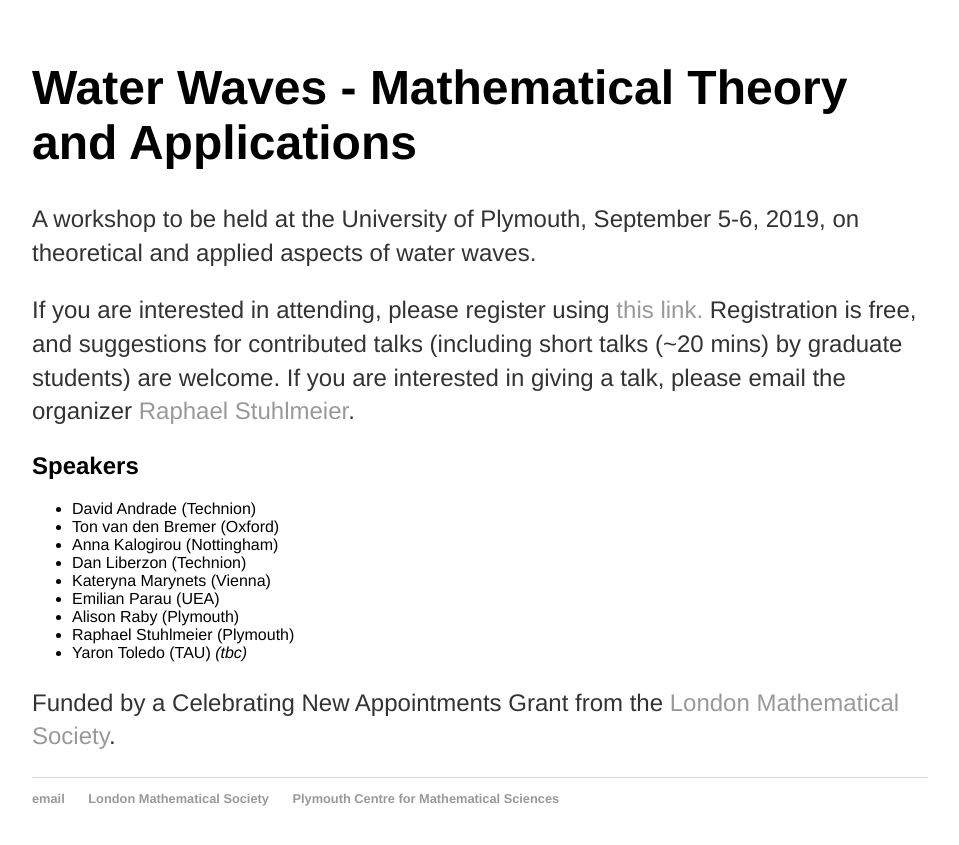
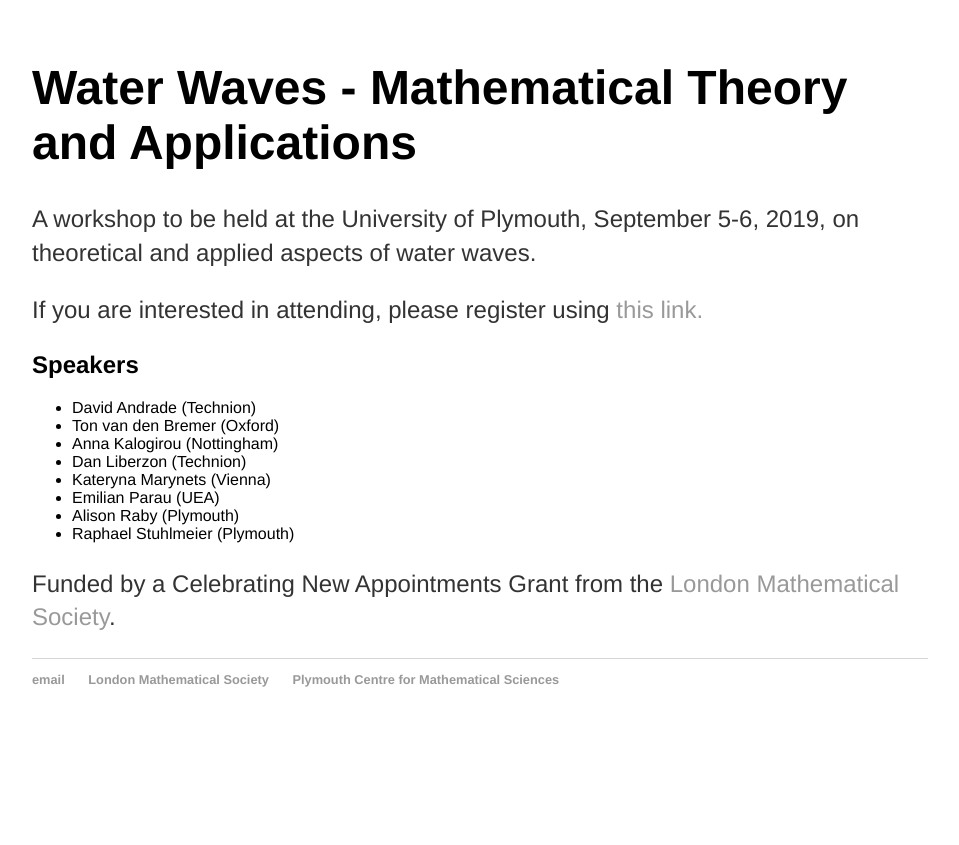
Before and after one commit to rstuhlmeier/rstuhlmeier.github.io, a Jekyll site: the page built from conferences/workshop.html, in a window 1280 px wide. Shown: the top 845 px of the page, without its empty margins (160-1119 px from the left). Built offline with Jekyll 4.4.1, drawn with Linux system fonts in a browser that asks for light colours.

Commit message:
Updated
Removed Yaron
Removed section on contributed talks.

```diff
--- a/conferences/workshop.html
+++ b/conferences/workshop.html
@@ -7,7 +7,7 @@
 
 <p>A workshop to be held at the University of Plymouth, September 5-6, 2019, on theoretical and applied aspects of water waves.</p>
 
-<p>If you are interested in attending, please register using <a href="https://forms.gle/EQ6KM2ciCtZ7BxYb8">this link.</a> Registration is free, and suggestions for contributed talks (including short talks (~20 mins) by graduate students) are welcome. If you are interested in giving a talk, please email the organizer <a href="mailto:raphael.stuhlmeier@plymouth.ac.uk">Raphael Stuhlmeier</a>.
+<p>If you are interested in attending, please register using <a href="https://forms.gle/EQ6KM2ciCtZ7BxYb8">this link.</a>
 
 <h2>Speakers</h2>
 <ul type=disc>
@@ -19,7 +19,6 @@
 <li>Emilian Parau (UEA) </i></li>
 <li>Alison Raby (Plymouth) </li>
 <li>Raphael Stuhlmeier (Plymouth) </li>
-<li>Yaron Toledo (TAU) <i>(tbc)</i></li>
 </ul>
 
 <p> Funded by a Celebrating New Appointments Grant from the <a href="http://lms.ac.uk/">London Mathematical Society</a>. </p>
```
